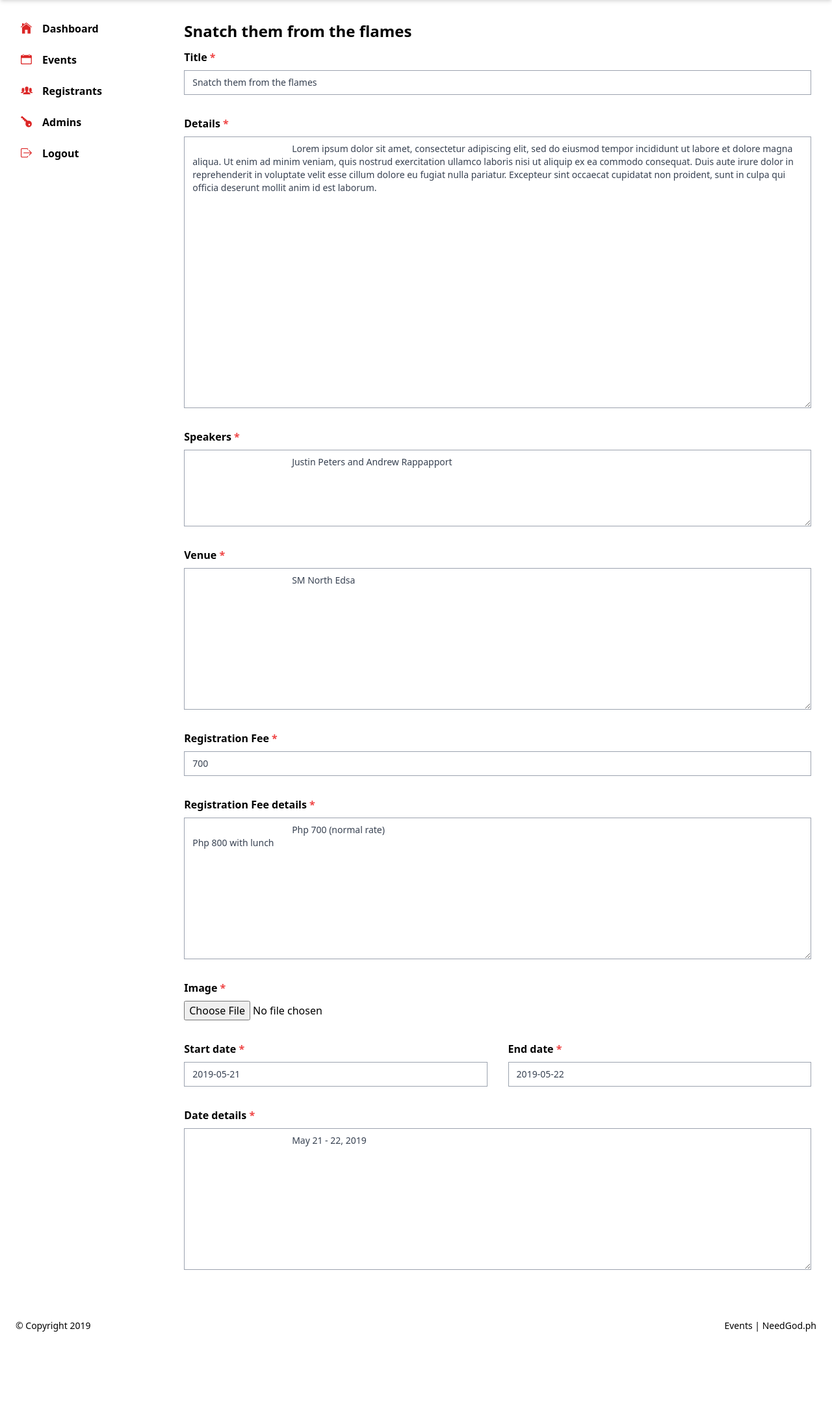
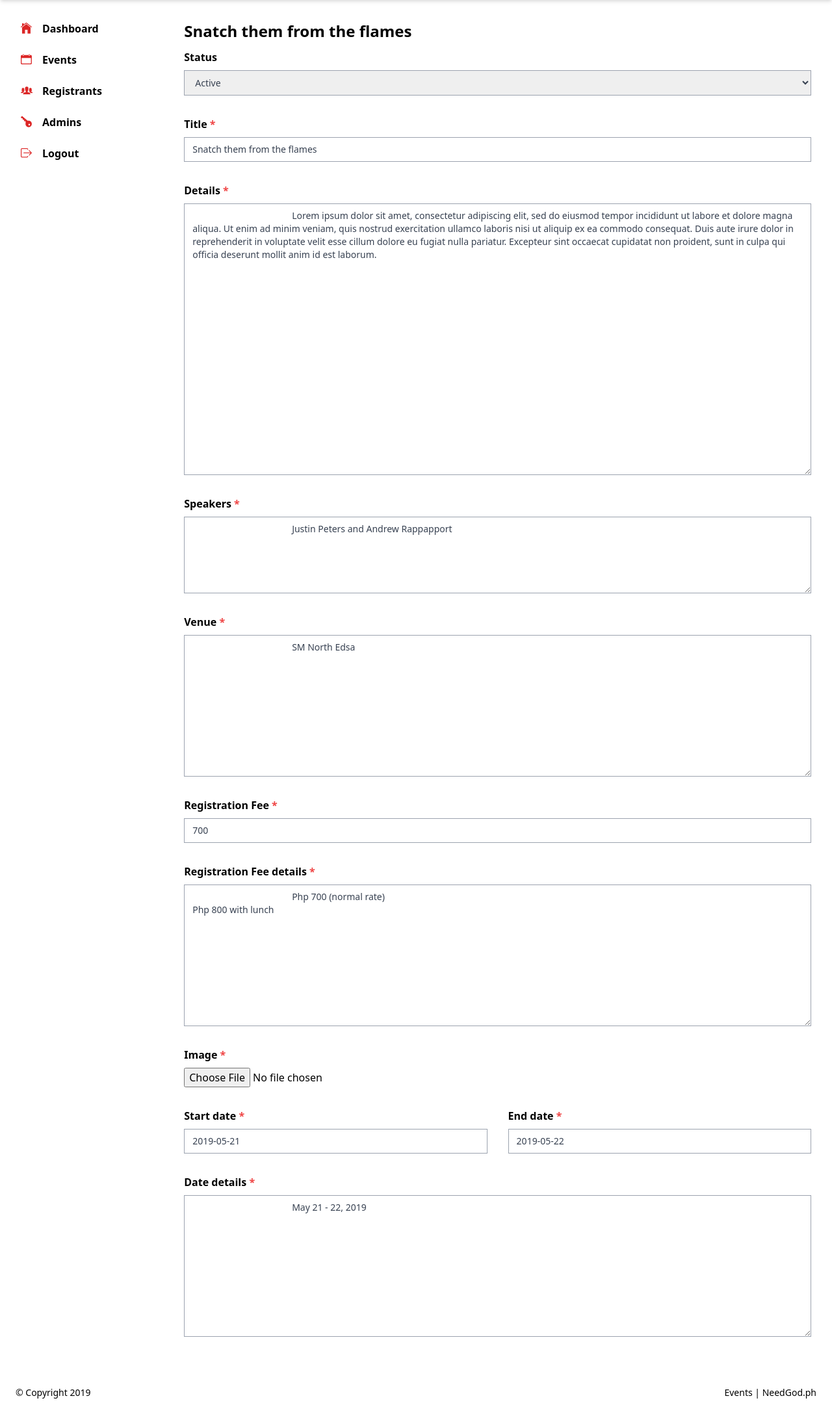
Before and after one commit to axljoven/ci.events.needgod, a CodeIgniter app: page /database/dashboard/events/1 in a window 1280 px wide. Shown: the part 54-2219 px from the top of the page at 65% size. Before the commit the page ends 2103 px from the top, so only its background shows below. Run offline with CodeIgniter, Linux system fonts and the light colour scheme; data comes from the database, SQL or seed files in the repository; some libraries are stand-ins or nearby versions.

Commit message:
Added the Status field on /dashboard/events/:id

```diff
--- a/application/views/dashboard/events/single.php
+++ b/application/views/dashboard/events/single.php
@@ -11,7 +11,6 @@
             <div class="dashboard-main p-8">
 
                   <?php if (isset($event)) : ?>
-                  <?php //bdump($event); ?>
                         <!-- Event title -->
                         <h2 class="text-2xl font-bold mb-3"><?php echo $event['title'] ?></h2>
                   <?php endif; ?>
@@ -20,12 +19,26 @@
                   <?php
                   $label = "block font-bold text-normal mb-2";
                   $input_container = "w-full mb-8";
-                  // $input_container_2_cols = "w-full sm:w-full md:w-1/2 mb-4 px-6";
-                  // $input_container_3_cols = "w-full sm:w-full md:w-1/3 mb-4 px-6";
                   $input_form = "border border-gray-400 w-full py-2 px-3 text-gray-700 text-sm";
                   ?>
 
                   <form action="" class="edit-event-form" method="post">
+
+                        <!-- Status -->
+                        <div class="<?php echo $input_container ?>">
+                              <label class="<?php echo $label ?>" for="status">Status</label>
+                              <select class="<?php echo $input_form ?>" id="status">
+                                    <option value="inactive"
+                                          selected="<?php echo ($event['status'] === 'inactive') ? 'selected' : '' ?>">
+                                                Inactive
+                                    </option>
+                                    <option value="active"
+                                          selected="<?php echo ($event['status'] === 'active') ? 'selected' : '' ?>">
+                                                Active
+                                    </option>
+                              </select>
+                        </div>
+
                         <!-- Title -->
                         <div class="<?php echo $input_container ?>">
                               <label class="<?php echo $label ?>" for="title">Title <span class="text-red-500">*</span> </label>
@@ -87,19 +100,24 @@
                               <input type="file" name="image" id="image">
                         </div>
 
-                        <!-- Start date -->
+                        <!-- Start / End date -->
                         <div class="<?php echo $input_container ?>">
                               <div class="block lg:flex flex-inline -mx-4">
+
+                                    <!-- Start date -->
                                     <div class="w-full px-4 mb-8 lg:mb-0">
                                           <label class="<?php echo $label ?>" for="date_start">Start date <span class="text-red-500">*</span> </label>
                                           <input class="<?php echo $input_form ?> datepicker" id="date_start" name="date_start" placeholder="Start date"
                                                 value="<?php echo $event['date_start'] ?>">
                                     </div>
+
+                                    <!-- End date -->
                                     <div class="w-full px-4 mb-8 lg:mb-0">
                                           <label class="<?php echo $label ?>" for="date_end">End date <span class="text-red-500">*</span> </label>
                                           <input class="<?php echo $input_form ?> datepicker" id="date_end" name="date_end" placeholder="End date"
                                                 value="<?php echo $event['date_end'] ?>">
                                     </div>
+
                               </div> <!-- flex -->
                         </div>
 
@@ -112,12 +130,8 @@
                               </textarea>
                         </div>
 
-
-
-
-
                   </form>
 
-            </div>
-      </div>
+            </div> <!-- dashboard-main -->
+      </div> <!-- flex flex-inline -->
 </div>
```
